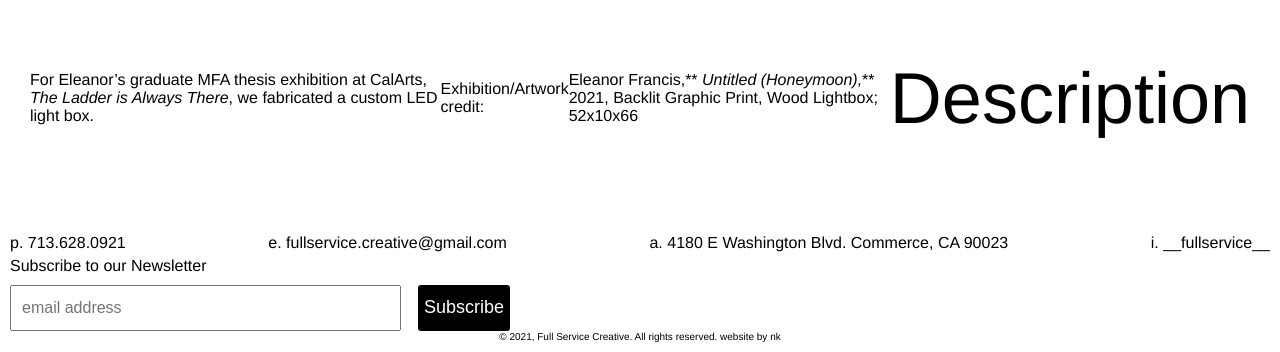
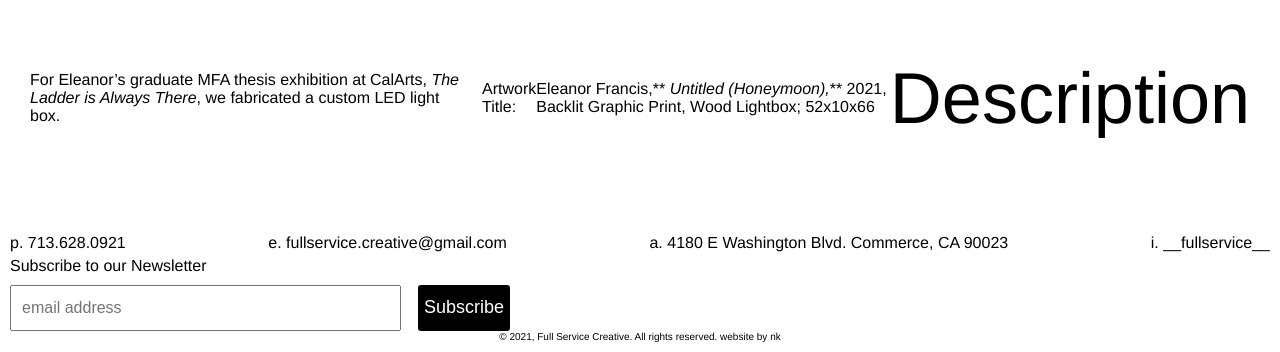
Before and after one commit to nickk00324/full-service, a Gatsby site: page /projects/eleanors-light-box/ in a window 1280 px wide. Shown: the part 901-1253 px from the top of the page. Built offline with nearby package versions, Linux system fonts and the light colour scheme; Gatsby itself is replaced by a stand-in of ours; some packages are replaced by stand-ins of ours.

Commit message:
Update Projects “eleanors-light-box”

```diff
--- a/data/projects/eleanors-light-box.md
+++ b/data/projects/eleanors-light-box.md
@@ -6,7 +6,7 @@ description: >-
   There*, we fabricated a custom LED light box.
 
 
-  Exhibition/Artwork credit:
+  Artwork Title:
 
 
   Eleanor Francis,** *Untitled (Honeymoon),*** 2021, Backlit Graphic Print, Wood Lightbox; 52x10x66
```
